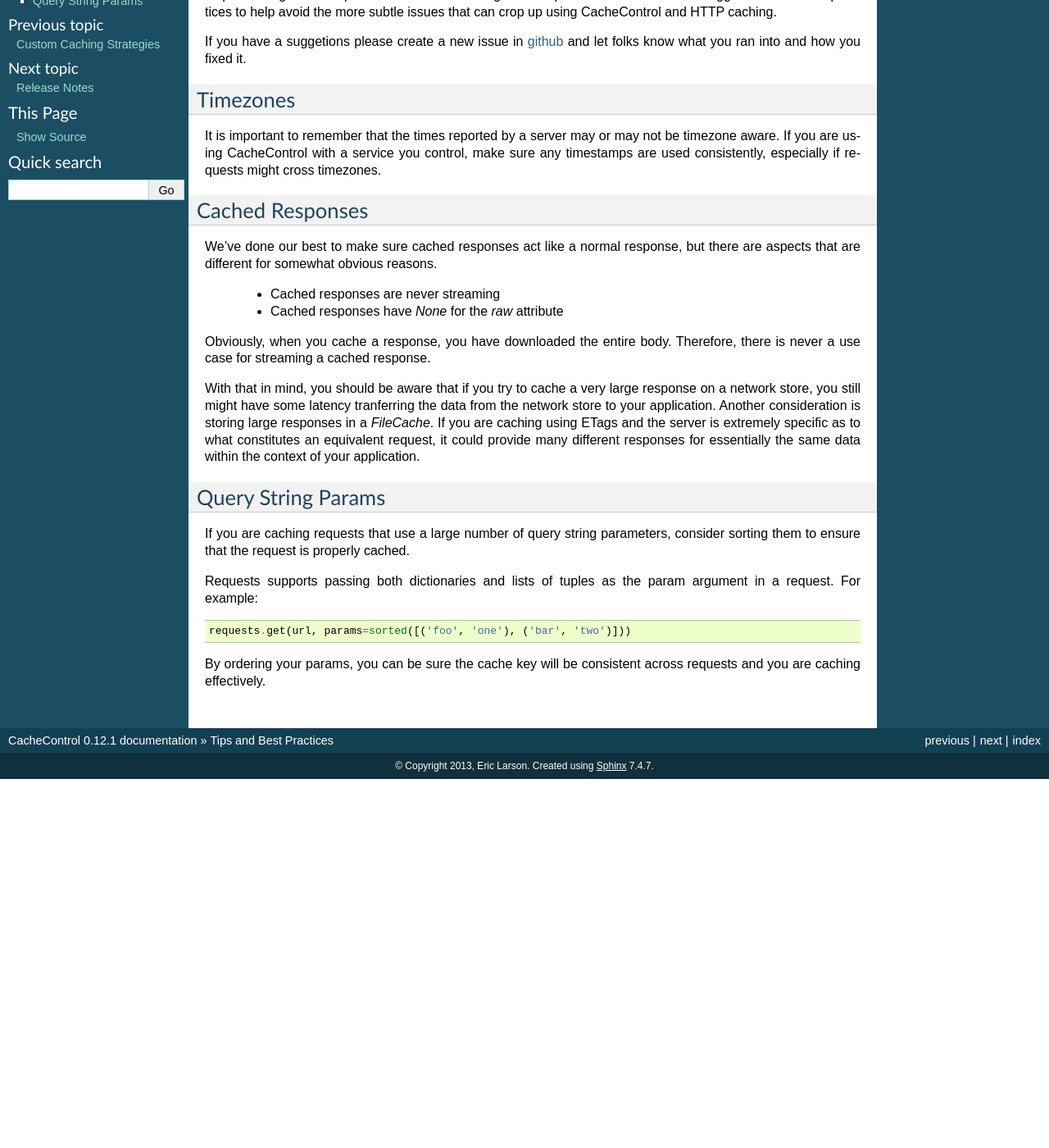
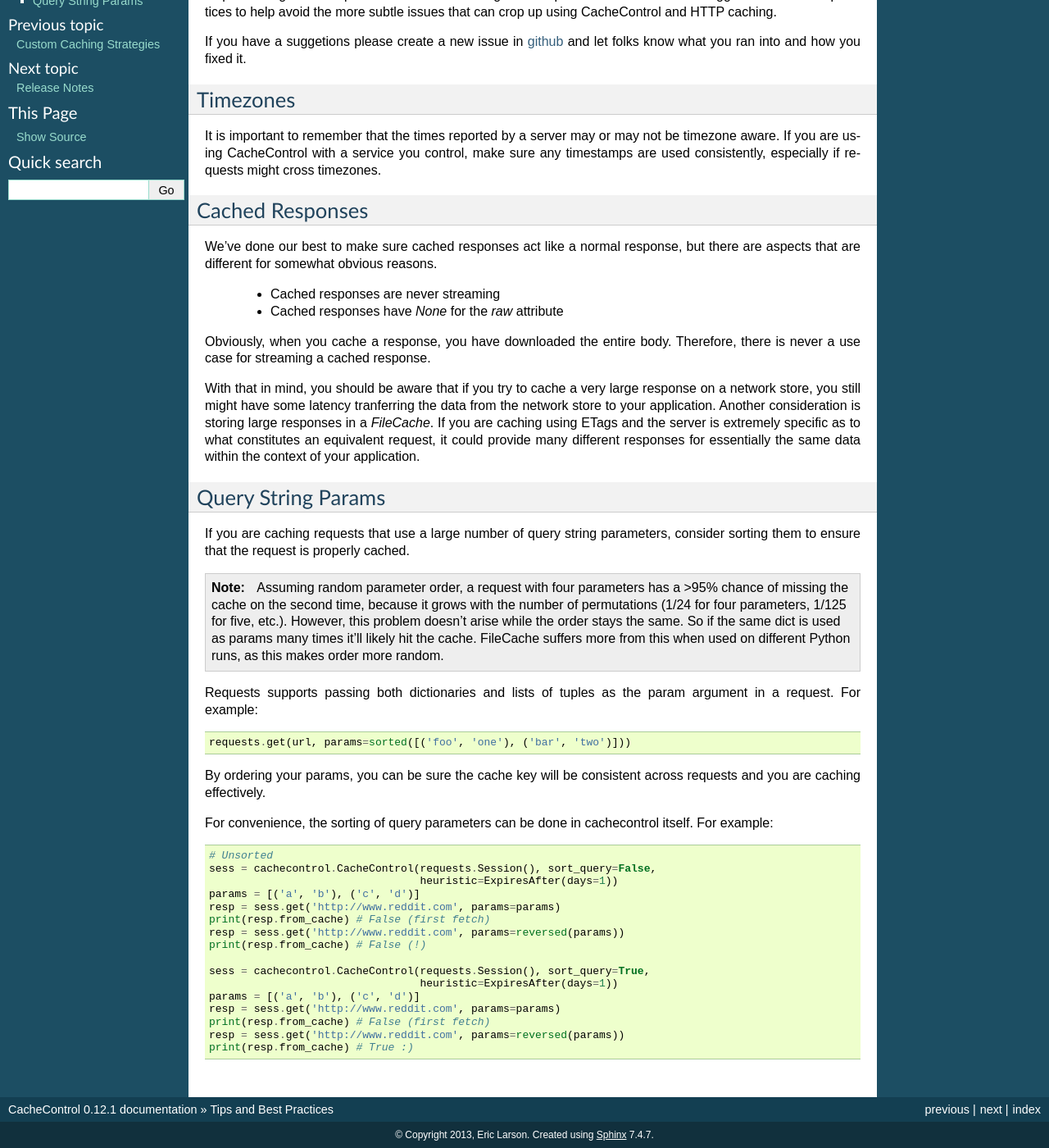
Before and after one commit to psf/cachecontrol, a Sphinx documentation site: the page built from docs/tips.rst, in a window 1280 px wide and 1400 px high, scrolled down 129 px. Shown: the whole window at 82% size. Built offline with Sphinx 7.4.7, drawn with Linux system fonts in a browser that asks for light colours; before the commit the page ends 1079 px from its top, so only the background shows below that.

Commit message:
Add a section about query sorting to the tips doc.

```diff
--- a/docs/tips.rst
+++ b/docs/tips.rst
@@ -53,6 +53,17 @@ If you are caching requests that use a large number of query string
 parameters, consider sorting them to ensure that the request is
 properly cached.
 
+.. note::
+
+  Assuming random parameter order, a request with four parameters
+  has a >95% chance of missing the cache on the second time, because
+  it grows with the number of permutations (1/24 for four
+  parameters, 1/125 for five, etc.). However, this problem doesn't
+  arise while the order stays the same. So if the same dict is used
+  as params many times it'll likely hit the cache. FileCache suffers
+  more from this when used on different Python runs, as this makes
+  order more random.
+
 Requests supports passing both dictionaries and lists of tuples as the
 param argument in a request. For example: ::
 
@@ -60,3 +71,23 @@ param argument in a request. For example: ::
 
 By ordering your params, you can be sure the cache key will be
 consistent across requests and you are caching effectively.
+
+For convenience, the sorting of query parameters can be done in
+cachecontrol itself. For example: ::
+
+  # Unsorted
+  sess = cachecontrol.CacheControl(requests.Session(), sort_query=False,
+                                   heuristic=ExpiresAfter(days=1))
+  params = [('a', 'b'), ('c', 'd')]
+  resp = sess.get('http://www.reddit.com', params=params)
+  print(resp.from_cache) # False (first fetch)
+  resp = sess.get('http://www.reddit.com', params=reversed(params))
+  print(resp.from_cache) # False (!)
+
+  sess = cachecontrol.CacheControl(requests.Session(), sort_query=True,
+                                   heuristic=ExpiresAfter(days=1))
+  params = [('a', 'b'), ('c', 'd')]
+  resp = sess.get('http://www.reddit.com', params=params)
+  print(resp.from_cache) # False (first fetch)
+  resp = sess.get('http://www.reddit.com', params=reversed(params))
+  print(resp.from_cache) # True :)
```
